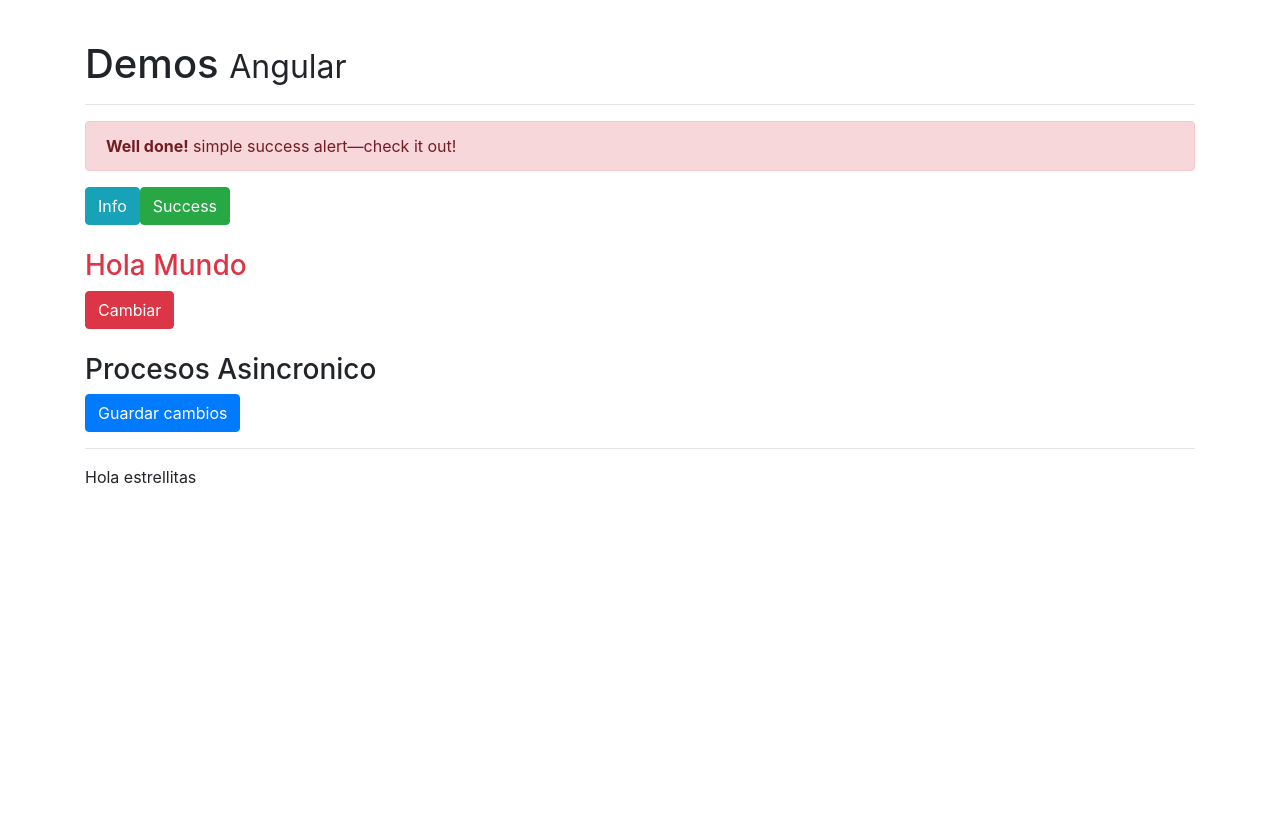
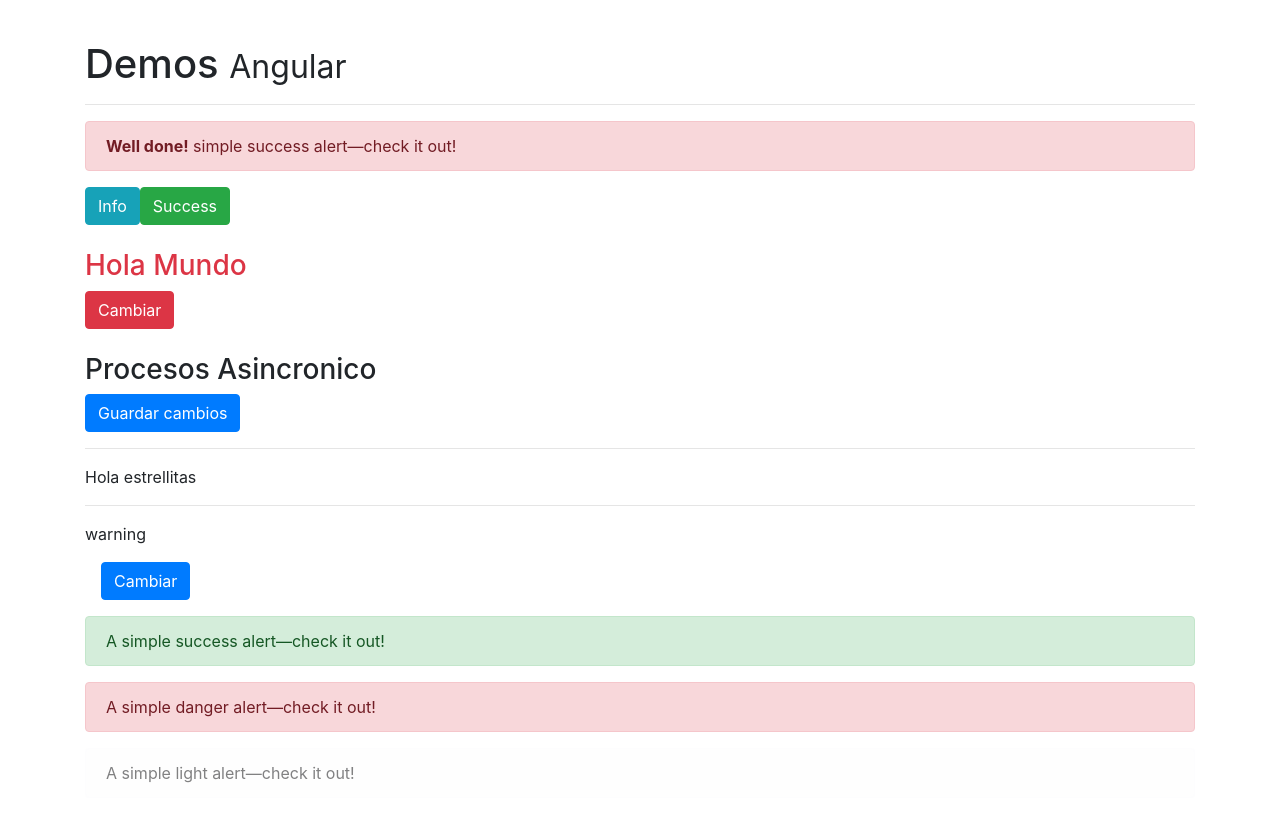
Before and after one commit to SanchezSoraya/miscelaneos, an Angular app: page / in a window 1280 px wide. Built offline with nearby package versions, Linux system fonts and the light colour scheme; some icons are missing.

Commit message:
ngSwitch

```diff
--- a/src/app/app.component.html
+++ b/src/app/app.component.html
@@ -13,4 +13,7 @@
     <p [appResaltado]="'purple'">
         Hola estrellitas
     </p>
+
+    <hr>
+    <app-ng-switch></app-ng-switch>
 </div>
--- a/src/app/app.module.ts
+++ b/src/app/app.module.ts
@@ -7,6 +7,7 @@
 import { CssComponent } from './componenets/css/css.component';
 import { ClasesComponent } from './components/clases/clases.component';
 import { ResaltadoDirective } from './directives/resaltado.directive';
+import { NgSwitchComponent } from './components/ng-switch/ng-switch.component';
 
 @NgModule({
   declarations: [
@@ -14,7 +15,8 @@
     NgStyleComponent,
     CssComponent,
     ClasesComponent,
-    ResaltadoDirective
+    ResaltadoDirective,
+    NgSwitchComponent
   ],
   imports: [
     BrowserModule,
--- /dev/null
+++ b/src/app/components/ng-switch/ng-switch.component.html
@@ -0,0 +1,38 @@
+<div [ngSwitch]="alerta">
+    <div *ngSwitchCase="'success'">success</div>
+    <div *ngSwitchCase="'info'">info</div>
+    <div *ngSwitchCase="'warning'">warning</div>
+    <div *ngSwitchDefault>Danger</div>
+</div>
+
+
+<button type="button" (click)="alerta='success'" class="btn btn-primary m-3">
+    Cambiar
+</button>
+
+<div [ngSwitch]="alerta">
+    <div *ngSwitchCase="'success'" class="alert alert-primary" role="alert">
+        A simple primary alert—check it out!
+    </div>
+    <div *ngSwitchCase="'info'" class="alert alert-secondary" role="alert">
+        A simple secondary alert—check it out!
+    </div>
+    <div *ngSwitchCase="'warning'" class="alert alert-success" role="alert">
+        A simple success alert—check it out!
+    </div>
+    <div class="alert alert-danger" role="alert">
+        A simple danger alert—check it out!
+    </div>
+    <div *ngSwitchCase="'success'" class="alert alert-warning" role="alert">
+        A simple warning alert—check it out!
+    </div>
+    <div *ngSwitchCase="'info'" class="alert alert-info" role="alert">
+        A simple info alert—check it out!
+    </div>
+    <div *ngSwitchCase="'warning'" class="alert alert-light" role="alert">
+        A simple light alert—check it out!
+    </div>
+    <div *ngSwitchDefault class="alert alert-dark" role="alert">
+        A simple dark alert—check it out!
+    </div>
+</div>
--- /dev/null
+++ b/src/app/components/ng-switch/ng-switch.component.ts
@@ -0,0 +1,18 @@
+import { Component, OnInit } from '@angular/core';
+
+@Component({
+  selector: 'app-ng-switch',
+  templateUrl: './ng-switch.component.html',
+  styles: [
+  ]
+})
+export class NgSwitchComponent implements OnInit {
+
+  alerta: string="warning";
+
+  constructor() { }
+
+  ngOnInit(): void {
+  }
+
+}
```
